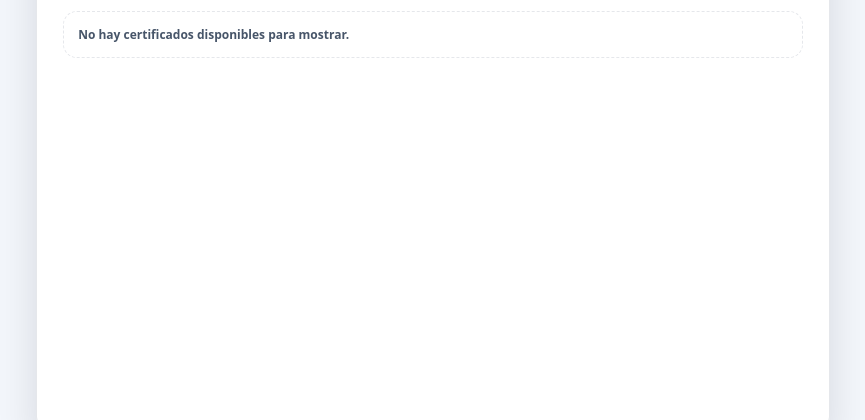
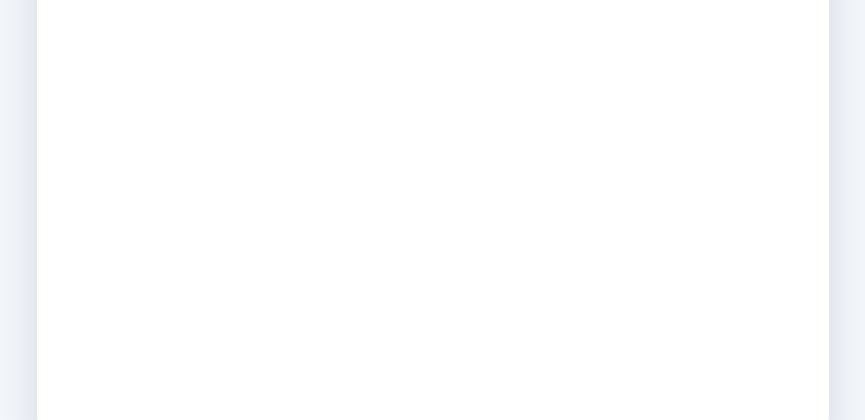
Before and after one commit to ANTHOX12/Proyectobasededatos, a Django app: page /cv/pdf/ in a window 1280 px wide. Shown: the part 1861-2281 px from the top of the page, without its empty margins (207-1072 px from the left). Run offline with Django 5.2, Linux system fonts and the light colour scheme; tables that the repository leaves empty hold one stand-in row (values such as "Sample post"); grey boxes marked "Sample" are stand-in pictures.

Commit message:
Versionfinal1BD

```diff
--- a/tasks/templates/cv_pdf.html
+++ b/tasks/templates/cv_pdf.html
@@ -593,7 +593,7 @@
     {# ✅ SI NO HAY NINGUNO: sin paréntesis (Django template no soporta) #}
     <div style="margin-top:12px;">
       {% if not has_certs %}
-        <div class="cert-empty">No hay certificados disponibles para mostrar.</div>
+
       {% endif %}
     </div>
   </div>
```
